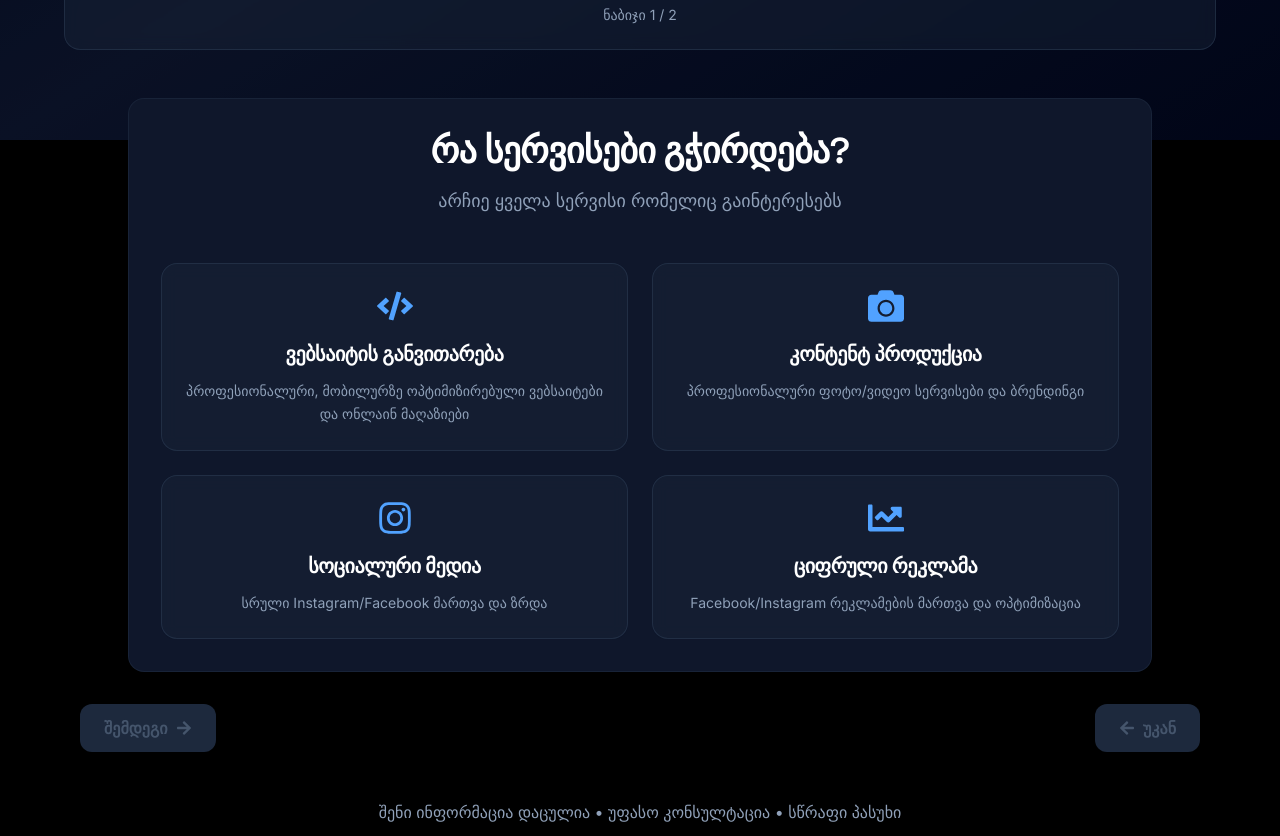
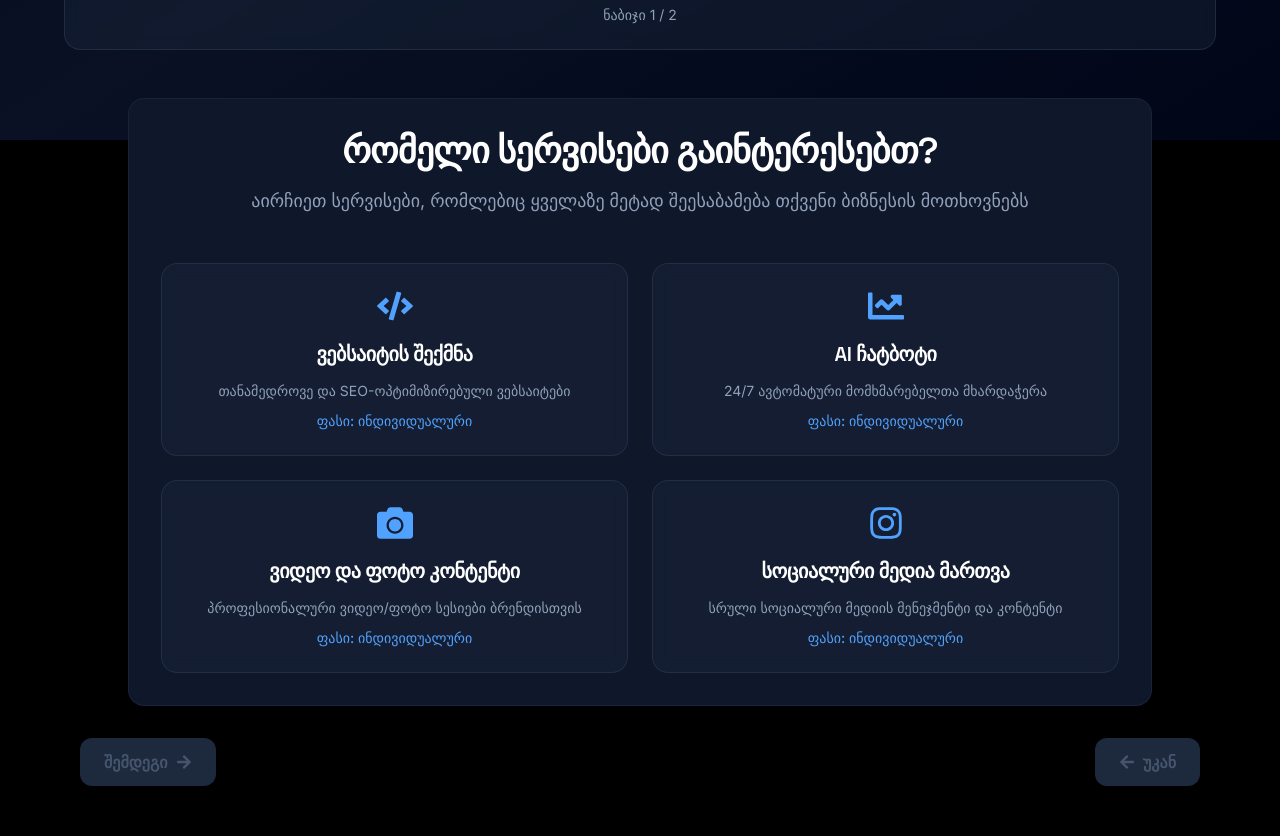
Before and after one commit to Ereklebazanovi/vifaProject, a React (Vite) app: page /start-project in a window 1280 px wide. Shown: the part 660-1496 px from the top of the page. Built offline with nearby package versions, Linux system fonts and the light colour scheme; a web font is replaced by a local one.

Commit message:
fixing deploying

```diff
--- a/src/pages/AboutPage.tsx
+++ b/src/pages/AboutPage.tsx
@@ -102,7 +102,7 @@ const AboutPage = () => {
 
       <div className="relative z-10 min-h-screen mt-16">
         <div
-          className={`container mx-auto px-4 sm:px-6 lg:px-8 py-10 ${getTransitionClasses()}`}
+          className={`container mx-auto px-4 sm:px-6 !max-w-7xl lg:px-8 py-10 ${getTransitionClasses()}`}
         >
           {/* Hero Section */}
           <motion.div></motion.div>
@@ -275,7 +275,7 @@ const AboutPage = () => {
                 >
                   <div className="relative w-full h-full">
                     <iframe
-                      src="https://www.youtube-nocookie.com/embed/TazE0o2dLUI"
+                      src="https://www.youtube-nocookie.com/embed/Mg9yzpeICo4"
                       title="Portfolio Shorts 1"
                       frameBorder="0"
                       allow="accelerometer; autoplay; clipboard-write; encrypted-media; gyroscope; picture-in-picture; web-share"
@@ -286,14 +286,7 @@ const AboutPage = () => {
                     />
 
                     {/* Overlay Info - positioned to not block iframe */}
-                    <div className="absolute bottom-0 left-0 right-0 bg-gradient-to-t from-black/80 via-black/40 to-transparent p-6 pointer-events-none">
-                      <h3 className="text-white font-semibold text-lg mb-2">
-                        რესტორნის მარკეტინგი
-                      </h3>
-                      <p className="text-slate-300 text-sm">
-                        სოციალური მედია კამპანია
-                      </p>
-                    </div>
+                    <div className="absolute bottom-0 left-0 right-0 bg-gradient-to-t from-black/80 via-black/40 to-transparent p-6 pointer-events-none"></div>
                   </div>
                 </motion.div>
 
@@ -306,7 +299,7 @@ const AboutPage = () => {
                 >
                   <div className="relative w-full h-full">
                     <iframe
-                      src="https://www.youtube-nocookie.com/embed/aOeZnTV3V3k"
+                      src="https://www.youtube-nocookie.com/embed/QCL5rC97NHU"
                       title="Portfolio Shorts 2"
                       frameBorder="0"
                       allow="accelerometer; autoplay; clipboard-write; encrypted-media; gyroscope; picture-in-picture; web-share"
@@ -315,18 +308,41 @@ const AboutPage = () => {
                       className="w-full h-full rounded-2xl"
                       loading="lazy"
                     />
-
-                    <div className="absolute bottom-0 left-0 right-0 bg-gradient-to-t from-black/80 via-black/40 to-transparent p-6 pointer-events-none">
-                      <h3 className="text-white font-semibold text-lg mb-2">
-                        ვებსაიტის განვითარება
-                      </h3>
-                      <p className="text-slate-300 text-sm">
-                        E-commerce პლატფორმა
-                      </p>
-                    </div>
                   </div>
                 </motion.div>
 
+                <motion.div
+                  initial={{ opacity: 0, x: -20 }}
+                  animate={{ opacity: 1, x: 0 }}
+                  transition={{ duration: 0.6, delay: 0.5 }}
+                  className="flex-shrink-0 w-[280px] h-[500px] bg-black/50 backdrop-blur-md border border-slate-800/30 hover:border-blue-400/50 rounded-2xl overflow-hidden hover:bg-black/70 transition-all duration-300 relative group"
+                >
+                  <div className="relative w-full h-full">
+                    <iframe
+                      src="https://www.youtube.com/embed/8UQypoxIP9c"
+                      title="Portfolio Shorts 5"
+                      allow="accelerometer; autoplay; clipboard-write; encrypted-media; gyroscope; picture-in-picture"
+                      allowFullScreen
+                      className="w-full h-full rounded-2xl"
+                    />
+                  </div>
+                </motion.div>
+                <motion.div
+                  initial={{ opacity: 0, x: -20 }}
+                  animate={{ opacity: 1, x: 0 }}
+                  transition={{ duration: 0.6, delay: 0.6 }}
+                  className="flex-shrink-0 w-[280px] h-[500px] bg-black/50 backdrop-blur-md border border-slate-800/30 hover:border-blue-400/50 rounded-2xl overflow-hidden hover:bg-black/70 transition-all duration-300 relative group"
+                >
+                  <div className="relative w-full h-full">
+                    <iframe
+                      src="https://www.youtube.com/embed/TazE0o2dLUI"
+                      title="Portfolio Shorts 6"
+                      allow="accelerometer; autoplay; clipboard-write; encrypted-media; gyroscope; picture-in-picture"
+                      allowFullScreen
+                      className="w-full h-full rounded-2xl"
+                    />
+                  </div>
+                </motion.div>
                 {/* Shorts Video 3 */}
                 <motion.div
                   initial={{ opacity: 0, x: -20 }}
@@ -336,21 +352,12 @@ const AboutPage = () => {
                 >
                   <div className="relative w-full h-full">
                     <iframe
-                      src="https://www.youtube.com/embed/VIDEO_ID_3?autoplay=0&mute=1"
+                      src="https://www.youtube.com/embed/ILLhmaWTzjE"
                       title="Portfolio Shorts 3"
                       allow="accelerometer; autoplay; clipboard-write; encrypted-media; gyroscope; picture-in-picture"
                       allowFullScreen
                       className="w-full h-full rounded-2xl"
                     />
-
-                    <div className="absolute bottom-0 left-0 right-0 bg-gradient-to-t from-black/80 via-black/40 to-transparent p-6">
-                      <h3 className="text-white font-semibold text-lg mb-2">
-                        ბრენდინგი
-                      </h3>
-                      <p className="text-slate-300 text-sm">
-                        ლოგო და ვიზუალური იდენტობა
-                      </p>
-                    </div>
                   </div>
                 </motion.div>
 
@@ -363,48 +370,16 @@ const AboutPage = () => {
                 >
                   <div className="relative w-full h-full">
                     <iframe
-                      src="https://www.youtube.com/embed/VIDEO_ID_4?autoplay=0&mute=1"
+                      src="https://www.youtube.com/embed/PRkEkx5KHc0"
                       title="Portfolio Shorts 4"
                       allow="accelerometer; autoplay; clipboard-write; encrypted-media; gyroscope; picture-in-picture"
                       allowFullScreen
                       className="w-full h-full rounded-2xl"
                     />
-
-                    <div className="absolute bottom-0 left-0 right-0 bg-gradient-to-t from-black/80 via-black/40 to-transparent p-6">
-                      <h3 className="text-white font-semibold text-lg mb-2">
-                        კონტენტ მარკეტინგი
-                      </h3>
-                      <p className="text-slate-300 text-sm">ვიდეო პროდუქცია</p>
-                    </div>
                   </div>
                 </motion.div>
 
                 {/* Shorts Video 5 */}
-                <motion.div
-                  initial={{ opacity: 0, x: -20 }}
-                  animate={{ opacity: 1, x: 0 }}
-                  transition={{ duration: 0.6, delay: 0.5 }}
-                  className="flex-shrink-0 w-[280px] h-[500px] bg-black/50 backdrop-blur-md border border-slate-800/30 hover:border-blue-400/50 rounded-2xl overflow-hidden hover:bg-black/70 transition-all duration-300 relative group"
-                >
-                  <div className="relative w-full h-full">
-                    <iframe
-                      src="https://www.youtube.com/embed/VIDEO_ID_5?autoplay=0&mute=1"
-                      title="Portfolio Shorts 5"
-                      allow="accelerometer; autoplay; clipboard-write; encrypted-media; gyroscope; picture-in-picture"
-                      allowFullScreen
-                      className="w-full h-full rounded-2xl"
-                    />
-
-                    <div className="absolute bottom-0 left-0 right-0 bg-gradient-to-t from-black/80 via-black/40 to-transparent p-6">
-                      <h3 className="text-white font-semibold text-lg mb-2">
-                        SEO ოპტიმიზაცია
-                      </h3>
-                      <p className="text-slate-300 text-sm">
-                        Google რეიტინგის გაუმजობესება
-                      </p>
-                    </div>
-                  </div>
-                </motion.div>
 
                 {/* Shorts Video 6 */}
                 <motion.div
@@ -415,21 +390,29 @@ const AboutPage = () => {
                 >
                   <div className="relative w-full h-full">
                     <iframe
-                      src="https://www.youtube.com/embed/VIDEO_ID_6?autoplay=0&mute=1"
+                      src="https://www.youtube.com/embed/uXTAkbFCsQo"
                       title="Portfolio Shorts 6"
                       allow="accelerometer; autoplay; clipboard-write; encrypted-media; gyroscope; picture-in-picture"
                       allowFullScreen
                       className="w-full h-full rounded-2xl"
                     />
+                  </div>
+                </motion.div>
 
-                    <div className="absolute bottom-0 left-0 right-0 bg-gradient-to-t from-black/80 via-black/40 to-transparent p-6">
-                      <h3 className="text-white font-semibold text-lg mb-2">
-                        PPC რეკლამა
-                      </h3>
-                      <p className="text-slate-300 text-sm">
-                        Google Ads კამპანია
-                      </p>
-                    </div>
+                <motion.div
+                  initial={{ opacity: 0, x: -20 }}
+                  animate={{ opacity: 1, x: 0 }}
+                  transition={{ duration: 0.6, delay: 0.6 }}
+                  className="flex-shrink-0 w-[280px] h-[500px] bg-black/50 backdrop-blur-md border border-slate-800/30 hover:border-blue-400/50 rounded-2xl overflow-hidden hover:bg-black/70 transition-all duration-300 relative group"
+                >
+                  <div className="relative w-full h-full">
+                    <iframe
+                      src="https://www.youtube.com/embed/Qpq3OY2BbMc"
+                      title="Portfolio Shorts 6"
+                      allow="accelerometer; autoplay; clipboard-write; encrypted-media; gyroscope; picture-in-picture"
+                      allowFullScreen
+                      className="w-full h-full rounded-2xl"
+                    />
                   </div>
                 </motion.div>
               </div>
--- a/src/pages/TermsOfService.tsx
+++ b/src/pages/TermsOfService.tsx
@@ -1,8 +1,13 @@
 import React, { useEffect } from "react";
 import { motion } from "framer-motion";
-import { useLanguage } from '../contexts/LanguageContext';
-import { useLanguageTransition } from '../hooks/useLanguageTransition';
-import { FaFileContract, FaBalanceScale, FaExclamationTriangle, FaHandshake } from "react-icons/fa";
+import { useLanguage } from "../contexts/LanguageContext";
+import { useLanguageTransition } from "../hooks/useLanguageTransition";
+import {
+  FaFileContract,
+  FaBalanceScale,
+  FaExclamationTriangle,
+  FaHandshake,
+} from "react-icons/fa";
 
 const TermsOfService: React.FC = () => {
   const { t } = useLanguage();
@@ -15,29 +20,31 @@ const TermsOfService: React.FC = () => {
 
   const sections = [
     {
-      title: t('terms.services.title'),
+      title: t("terms.services.title"),
       icon: <FaHandshake className="w-6 h-6" />,
-      content: t('terms.services.content')
+      content: t("terms.services.content"),
     },
     {
-      title: t('terms.userResponsibilities.title'),
+      title: t("terms.userResponsibilities.title"),
       icon: <FaBalanceScale className="w-6 h-6" />,
-      content: t('terms.userResponsibilities.content')
+      content: t("terms.userResponsibilities.content"),
     },
     {
-      title: t('terms.limitations.title'),
+      title: t("terms.limitations.title"),
       icon: <FaExclamationTriangle className="w-6 h-6" />,
-      content: t('terms.limitations.content')
+      content: t("terms.limitations.content"),
     },
     {
-      title: t('terms.termination.title'),
+      title: t("terms.termination.title"),
       icon: <FaFileContract className="w-6 h-6" />,
-      content: t('terms.termination.content')
-    }
+      content: t("terms.termination.content"),
+    },
   ];
 
   return (
-    <div className={`mt-20 min-h-screen transition-colors duration-500 ${getTransitionClasses()} bg-slate-950/80`}>
+    <div
+      className={`mt-20 min-h-screen transition-colors duration-500 ${getTransitionClasses()} bg-slate-950/80`}
+    >
       <div className="max-w-4xl mx-auto px-4 sm:px-6 lg:px-8 py-16">
         <motion.div
           initial={{ opacity: 0, y: 30 }}
@@ -51,13 +58,13 @@ const TermsOfService: React.FC = () => {
             </div>
           </div>
           <h1 className="text-4xl md:text-5xl font-bold text-white mb-6">
-            {t('terms.title')}
+            {t("terms.title")}
           </h1>
           <p className="text-xl text-slate-400 max-w-2xl mx-auto">
-            {t('terms.description')}
+            {t("terms.description")}
           </p>
           <div className="mt-4 text-sm text-slate-500">
-            {t('terms.lastUpdated')}: {new Date().toLocaleDateString('ka-GE')}
+            {t("terms.lastUpdated")}: {new Date().toLocaleDateString("ka-GE")}
           </div>
         </motion.div>
 
@@ -75,7 +82,9 @@ const TermsOfService: React.FC = () => {
                 <div className="w-12 h-12 bg-gradient-to-br from-purple-500/20 to-pink-600/20 border border-purple-400/30 rounded-xl flex items-center justify-center text-purple-400 mr-4">
                   {section.icon}
                 </div>
-                <h2 className="text-2xl font-bold text-white">{section.title}</h2>
+                <h2 className="text-2xl font-bold text-white">
+                  {section.title}
+                </h2>
               </div>
               <div className="text-slate-300 leading-relaxed whitespace-pre-line">
                 {section.content}
@@ -83,33 +92,6 @@ const TermsOfService: React.FC = () => {
             </motion.div>
           ))}
         </div>
-
-        <motion.div
-          initial={{ opacity: 0 }}
-          whileInView={{ opacity: 1 }}
-          transition={{ duration: 0.8 }}
-          viewport={{ once: true }}
-          className="mt-16 text-center"
-        >
-          <div className="bg-slate-800/30 backdrop-blur-xl border border-slate-700/20 rounded-2xl p-8">
-            <h3 className="text-2xl font-bold text-white mb-4">{t('terms.contact.title')}</h3>
-            <p className="text-slate-300 mb-6">{t('terms.contact.description')}</p>
-            <div className="flex flex-col sm:flex-row items-center justify-center gap-4">
-              <a
-                href="mailto:info@vifadigital.com"
-                className="px-6 py-3 bg-gradient-to-r from-purple-500 to-pink-600 hover:from-purple-600 hover:to-pink-700 text-white font-semibold rounded-xl transition-all duration-300 shadow-lg shadow-purple-500/25 hover:shadow-purple-500/40"
-              >
-                {t('terms.contact.email')}
-              </a>
-              <a
-                href="tel:+995557624243"
-                className="px-6 py-3 border border-slate-600/50 text-slate-300 hover:text-white hover:border-slate-500 rounded-xl transition-all duration-300"
-              >
-                {t('terms.contact.phone')}
-              </a>
-            </div>
-          </div>
-        </motion.div>
       </div>
     </div>
   );
--- a/src/service/StartProject.tsx
+++ b/src/service/StartProject.tsx
@@ -52,30 +52,30 @@ const StartProject: React.FC = () => {
     {
       id: "website",
       icon: <FaCode />,
-      title: t("startProject.services.website.title"),
-      description: t("startProject.services.website.description"),
-      price: t("startProject.services.website.price"),
+      title: "ვებსაიტის შექმნა",
+      description: "თანამედროვე და SEO-ოპტიმიზირებული ვებსაიტები",
+      price: "ფასი: ინდივიდუალური",
     },
     {
-      id: "content",
-      icon: <FaCamera />,
-      title: t("startProject.services.content.title"),
-      description: t("startProject.services.content.description"),
-      price: t("startProject.services.content.price"),
+      id: "ai-chatbot",
+      icon: <FaChartLine />,
+      title: "AI ჩატბოტი",
+      description: "24/7 ავტომატური მომხმარებელთა მხარდაჭერა",
+      price: "ფასი: ინდივიდუალური",
     },
     {
-      id: "social",
-      icon: <FaInstagram />,
-      title: t("startProject.services.social.title"),
-      description: t("startProject.services.social.description"),
-      price: t("startProject.services.social.price"),
+      id: "marketing",
+      icon: <FaCamera />,
+      title: "ვიდეო და ფოტო კონტენტი",
+      description: "პროფესიონალური ვიდეო/ფოტო სესიები ბრენდისთვის",
+      price: "ფასი: ინდივიდუალური",
     },
     {
-      id: "ads",
-      icon: <FaChartLine />,
-      title: t("startProject.services.ads.title"),
-      description: t("startProject.services.ads.description"),
-      price: t("startProject.services.ads.price"),
+      id: "social-media",
+      icon: <FaInstagram />,
+      title: "სოციალური მედია მართვა",
+      description: "სრული სოციალური მედიის მენეჯმენტი და კონტენტი",
+      price: "ფასი: ინდივიდუალური",
     },
   ];
 
@@ -435,10 +435,10 @@ const StartProject: React.FC = () => {
                             >
                               <div className="text-center mb-8 sm:mb-12">
                                 <h2 className="text-2xl sm:text-3xl md:text-4xl font-light text-white mb-4 px-2">
-                                  {t("startProject.step1.title")}
+                                  რომელი სერვისები გაინტერესებთ?
                                 </h2>
                                 <p className="text-base sm:text-lg text-slate-400 max-w-2xl mx-auto px-4">
-                                  {t("startProject.step1.subtitle")}
+                                  აირჩიეთ სერვისები, რომლებიც ყველაზე მეტად შეესაბამება თქვენი ბიზნესის მოთხოვნებს
                                 </p>
                               </div>
 
@@ -471,9 +471,12 @@ const StartProject: React.FC = () => {
                                         <h3 className="font-semibold mb-2 sm:mb-3 text-lg sm:text-xl text-white">
                                           {service.title}
                                         </h3>
-                                        <p className="text-xs sm:text-sm text-slate-400 leading-relaxed">
+                                        <p className="text-xs sm:text-sm text-slate-400 leading-relaxed mb-2">
                                           {service.description}
                                         </p>
+                                        <div className="text-blue-400 font-medium text-sm">
+                                          {service.price}
+                                        </div>
                                       </div>
                                       {formData.services.includes(
                                         service.id
```
Also changed, not shown: src/offeredServices/WebDev.tsx (+10 -12 lines), src/pages/PrivacyPolicy.tsx (+0 -26 lines).
